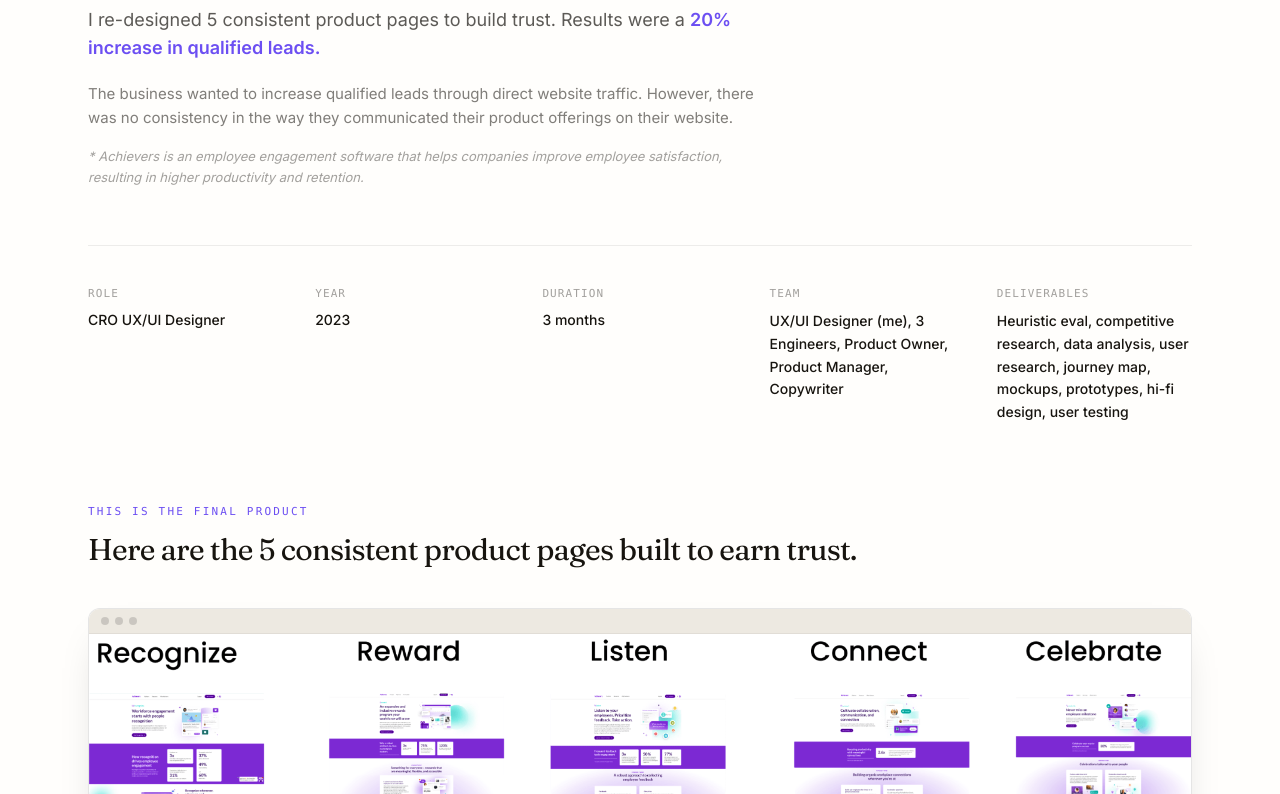
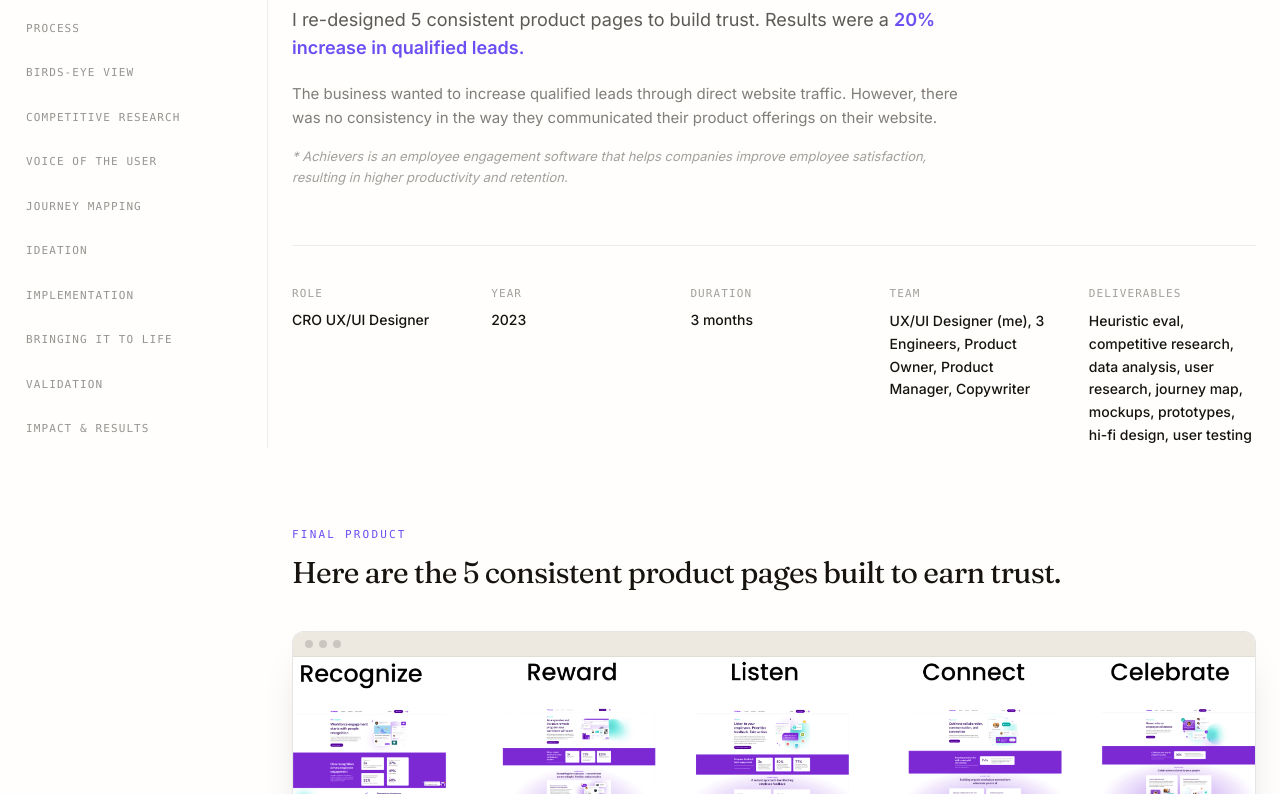
Before and after one commit to SalimehUX/my-portfolio, a plain HTML site: page case-study-1.html in a window 1280 px wide. Shown: the part 354-1148 px from the top of the page. Drawn offline with nearby package versions, Linux system fonts and the light colour scheme.

Commit message:
Add reusable sticky chapter navigation for case study pages
Add js/chapter-nav.js, a dependency-free component that builds a
scrollspy left-rail nav from any [data-chapter] sections found inside
a target container — no hardcoded label list, so it works unchanged
across case studies regardless of chapter count.

Wire it up on case-study-1.html: wrap the narrative sections in
<main id="case-study-main">, tag each with id/data-chapter, and mount
the nav via a single <div data-chapter-nav> placeholder. Renamed a
couple of eyebrow labels (Final Product, Ideation, Implementation) so
the on-page eyebrow and nav label share one source of truth instead of
drifting into a second taxonomy.

Co-Authored-By: Claude Sonnet 5 <noreply@anthropic.com>

```diff
--- a/case-study-1.html
+++ b/case-study-1.html
@@ -80,8 +80,12 @@
     </a>
   </div>
 
+  <div class="lg:grid lg:grid-cols-[268px_1fr]">
+    <div data-chapter-nav data-chapter-nav-target="#case-study-main" class="hidden lg:block"></div>
+    <main id="case-study-main" class="min-w-0">
+
   <!-- ============ CASE STUDY HEADER ============ -->
-  <section class="max-w-6xl mx-auto px-6 pt-10 pb-16 sm:pt-12 sm:pb-20">
+  <section id="intro" data-chapter="Intro" class="max-w-6xl mx-auto px-6 pt-10 pb-16 sm:pt-12 sm:pb-20">
     <p class="text-[11px] sm:text-xs font-mono uppercase tracking-[0.2em] text-ink/45 mb-4">Case Study 01 — Achievers</p>
     <h1 class="font-serif leading-[1.04] tracking-tight text-[2.4rem] sm:text-5xl lg:text-[3.8rem] max-w-3xl">
       Redesigning product page UI to build trust
@@ -125,8 +129,8 @@
   </section>
 
   <!-- ============ FINAL PRODUCT ============ -->
-  <section class="max-w-6xl mx-auto px-6 pb-24 sm:pb-28">
-    <p class="text-[11px] font-mono uppercase tracking-[0.2em] text-violet mb-3">This is the final product</p>
+  <section id="final-product" data-chapter="Final Product" class="max-w-6xl mx-auto px-6 pb-24 sm:pb-28">
+    <p class="text-[11px] font-mono uppercase tracking-[0.2em] text-violet mb-3">Final Product</p>
     <h2 class="font-serif text-2xl sm:text-3xl tracking-tight mb-10">Here are the 5 consistent product pages built to earn trust.</h2>
 
     <div class="browser-frame rounded-xl overflow-hidden border border-black/10 bg-white">
@@ -138,7 +142,7 @@
   </section>
 
   <!-- ============ HEURISTIC EVALUATION ============ -->
-  <section class="border-t border-b border-black/[0.07] dashed-x" style="background-color: #FFFFFF;">
+  <section id="discovery" data-chapter="Discovery" class="border-t border-b border-black/[0.07] dashed-x" style="background-color: #FFFFFF;">
     <div class="max-w-6xl mx-auto px-6 py-20 sm:py-24">
       <div class="grid lg:grid-cols-2 gap-12 lg:gap-16 items-start">
         <div>
@@ -176,8 +180,8 @@
   </section>
 
   <!-- ============ CONSTRAINTS ============ -->
-  <section class="max-w-6xl mx-auto px-6 py-24 sm:py-28">
-    <p class="text-[11px] font-mono uppercase tracking-[0.2em] text-ink/45 mb-3">Reality check</p>
+  <section id="reality-check" data-chapter="Reality Check" class="max-w-6xl mx-auto px-6 py-24 sm:py-28">
+    <p class="text-[11px] font-mono uppercase tracking-[0.2em] text-ink/45 mb-3">Reality Check</p>
     <h2 class="font-serif text-2xl sm:text-3xl tracking-tight mb-4 max-w-2xl">3 constraints I identified with my team</h2>
     <p class="max-w-2xl text-[15px] leading-relaxed text-ink/65 mb-12">
       From the start we knew that changes had to roll out in phases considering technical limitations.
@@ -199,7 +203,7 @@
   </section>
 
   <!-- ============ HYPOTHESIS ============ -->
-  <section class="border-t border-b border-black/[0.07] dashed-x">
+  <section id="direction" data-chapter="Direction" class="border-t border-b border-black/[0.07] dashed-x">
     <div class="max-w-6xl mx-auto px-6 py-24 sm:py-28">
       <p class="text-[11px] font-mono uppercase tracking-[0.2em] text-ink/45 mb-3">Direction</p>
       <h2 class="font-serif text-2xl sm:text-3xl tracking-tight mb-12 max-w-2xl">Hypothesis &amp; success metrics we set</h2>
@@ -228,7 +232,7 @@
   </section>
 
   <!-- ============ ACTIVITIES & OUTPUTS ============ -->
-  <section class="max-w-6xl mx-auto px-6 py-24 sm:py-28">
+  <section id="process" data-chapter="Process" class="max-w-6xl mx-auto px-6 py-24 sm:py-28">
     <p class="text-[11px] font-mono uppercase tracking-[0.2em] text-ink/45 mb-3">Process</p>
     <h2 class="font-serif text-2xl sm:text-3xl tracking-tight mb-12">Activities &amp; outputs</h2>
     <div class="grid sm:grid-cols-3 gap-6">
@@ -263,9 +267,9 @@
   </section>
 
   <!-- ============ PROJECT TIMELINE ============ -->
-  <section class="border-t border-b border-black/[0.07] dashed-x bg-fog/60">
+  <section id="birds-eye-view" data-chapter="Birds-eye View" class="border-t border-b border-black/[0.07] dashed-x bg-fog/60">
     <div class="max-w-6xl mx-auto px-6 py-24 sm:py-28">
-      <p class="text-[11px] font-mono uppercase tracking-[0.2em] text-ink/45 mb-3">Birds-eye view</p>
+      <p class="text-[11px] font-mono uppercase tracking-[0.2em] text-ink/45 mb-3">Birds-eye View</p>
       <h2 class="font-serif text-2xl sm:text-3xl tracking-tight mb-4 max-w-2xl">Project timeline</h2>
       <p class="max-w-2xl text-[15px] leading-relaxed text-ink/65 mb-10">
         I created a source of truth in Figma to communicate my process with multiple stakeholders.
@@ -275,8 +279,8 @@
   </section>
 
   <!-- ============ COMPETITIVE ANALYSIS ============ -->
-  <section class="max-w-6xl mx-auto px-6 py-24 sm:py-28">
-    <p class="text-[11px] font-mono uppercase tracking-[0.2em] text-ink/45 mb-3">Competitive research</p>
+  <section id="competitive-research" data-chapter="Competitive Research" class="max-w-6xl mx-auto px-6 py-24 sm:py-28">
+    <p class="text-[11px] font-mono uppercase tracking-[0.2em] text-ink/45 mb-3">Competitive Research</p>
     <h2 class="font-serif text-2xl sm:text-3xl tracking-tight mb-4 max-w-2xl">6 must-haves from my competitive analysis</h2>
     <p class="max-w-2xl text-[15px] leading-relaxed text-ink/65 mb-10">
       To bring impactful change to our product pages, I researched what our top three competitors —
@@ -305,10 +309,10 @@
   </section>
 
   <!-- ============ USER RESEARCH INSIGHTS ============ -->
-  <section class="border-t border-b border-black/[0.07] dashed-x">
+  <section id="voice-of-the-user" data-chapter="Voice of the User" class="border-t border-b border-black/[0.07] dashed-x">
     <div class="max-w-6xl mx-auto px-6 py-24 sm:py-28 grid lg:grid-cols-[1.3fr_1fr] gap-10">
       <div>
-        <p class="text-[11px] font-mono uppercase tracking-[0.2em] text-ink/45 mb-3">Voice of the user</p>
+        <p class="text-[11px] font-mono uppercase tracking-[0.2em] text-ink/45 mb-3">Voice of the User</p>
         <h2 class="font-serif text-2xl sm:text-3xl tracking-tight mb-8">
           I discovered <span class="text-violet">2 key insights</span> from user research
         </h2>
@@ -351,8 +355,8 @@
   </section>
 
   <!-- ============ PAIN POINTS ============ -->
-  <section class="max-w-6xl mx-auto px-6 py-24 sm:py-28">
-    <p class="text-[11px] font-mono uppercase tracking-[0.2em] text-ink/45 mb-3">Journey mapping</p>
+  <section id="journey-mapping" data-chapter="Journey Mapping" class="max-w-6xl mx-auto px-6 py-24 sm:py-28">
+    <p class="text-[11px] font-mono uppercase tracking-[0.2em] text-ink/45 mb-3">Journey Mapping</p>
     <h2 class="font-serif text-2xl sm:text-3xl tracking-tight mb-4 max-w-2xl">3 pain points I identified across the user journey</h2>
     <p class="max-w-2xl text-[15px] leading-relaxed text-ink/65 mb-10">
       I created a user journey map. Then, through testing and user interviews, I identified gaps
@@ -373,9 +377,9 @@
   </section>
 
   <!-- ============ IDEATION ============ -->
-  <section class="border-t border-b border-black/[0.07] dashed-x bg-fog/60">
+  <section id="ideation" data-chapter="Ideation" class="border-t border-b border-black/[0.07] dashed-x bg-fog/60">
     <div class="max-w-6xl mx-auto px-6 py-24 sm:py-28">
-      <p class="text-[11px] font-mono uppercase tracking-[0.2em] text-ink/45 mb-3">Problem statement → ideation</p>
+      <p class="text-[11px] font-mono uppercase tracking-[0.2em] text-ink/45 mb-3">Ideation</p>
       <h2 class="font-serif text-2xl sm:text-3xl tracking-tight mb-4 max-w-2xl">Reflecting on all my research, it was time to define the problem statement</h2>
       <p class="max-w-2xl text-[15px] leading-relaxed text-ink/65 mb-10">
         I went over solutions I'd come up with using the Crazy 8s method for ideation, evaluated
@@ -389,8 +393,8 @@
   </section>
 
   <!-- ============ IMPLEMENTATION PLAN ============ -->
-  <section class="max-w-6xl mx-auto px-6 py-24 sm:py-28">
-    <p class="text-[11px] font-mono uppercase tracking-[0.2em] text-ink/45 mb-3">And now… implementation</p>
+  <section id="implementation" data-chapter="Implementation" class="max-w-6xl mx-auto px-6 py-24 sm:py-28">
+    <p class="text-[11px] font-mono uppercase tracking-[0.2em] text-ink/45 mb-3">Implementation</p>
     <h2 class="font-serif text-2xl sm:text-3xl tracking-tight mb-4 max-w-2xl">Mapping the required sections for each product</h2>
     <p class="max-w-2xl text-[15px] leading-relaxed text-ink/65 mb-10">
       I sat with my PM and mapped out all the required sections for each product in Miro, then
@@ -413,9 +417,9 @@
   </section>
 
   <!-- ============ FINAL DESIGN SYSTEM & PRODUCT ============ -->
-  <section class="border-t border-b border-black/[0.07] dashed-x bg-fog/60">
+  <section id="bringing-it-to-life" data-chapter="Bringing It to Life" class="border-t border-b border-black/[0.07] dashed-x bg-fog/60">
     <div class="max-w-6xl mx-auto px-6 py-24 sm:py-28">
-      <p class="text-[11px] font-mono uppercase tracking-[0.2em] text-ink/45 mb-3">Bringing it to life</p>
+      <p class="text-[11px] font-mono uppercase tracking-[0.2em] text-ink/45 mb-3">Bringing It to Life</p>
       <h2 class="font-serif text-2xl sm:text-3xl tracking-tight mb-10 max-w-2xl">I used our style guide and design system to prototype</h2>
       <img src="images/case-study-1/style-guide.png" class="rounded-2xl border border-black/10 w-full h-auto mb-14" alt="Achievers style guide and design system" />
 
@@ -435,7 +439,7 @@
   </section>
 
   <!-- ============ USABILITY TESTING ============ -->
-  <section class="max-w-6xl mx-auto px-6 py-24 sm:py-28">
+  <section id="validation" data-chapter="Validation" class="max-w-6xl mx-auto px-6 py-24 sm:py-28">
     <p class="text-[11px] font-mono uppercase tracking-[0.2em] text-ink/45 mb-3">Validation</p>
     <h2 class="font-serif text-2xl sm:text-3xl tracking-tight mb-4 max-w-2xl">Eye-opening discoveries from usability testing after launch</h2>
     <p class="max-w-2xl text-[15px] leading-relaxed text-ink/65 mb-10">
@@ -462,9 +466,9 @@
   </section>
 
   <!-- ============ IMPACT & RESULTS ============ -->
-  <section class="border-t border-b border-black/[0.07] dashed-x">
+  <section id="impact-results" data-chapter="Impact &amp; Results" class="border-t border-b border-black/[0.07] dashed-x">
     <div class="max-w-6xl mx-auto px-6 py-24 sm:py-28 text-center">
-      <p class="text-[11px] font-mono uppercase tracking-[0.2em] text-ink/45 mb-6">Impact &amp; results</p>
+      <p class="text-[11px] font-mono uppercase tracking-[0.2em] text-ink/45 mb-6">Impact &amp; Results</p>
       <p class="font-serif text-4xl sm:text-6xl tracking-tight leading-tight">
         Our sales department reported a<br class="hidden sm:block" />
         <span class="text-violet">20% increase</span> in qualified leads
@@ -474,7 +478,7 @@
   </section>
 
   <!-- ============ FINAL THOUGHTS ============ -->
-  <section class="max-w-6xl mx-auto px-6 py-24 sm:py-28">
+  <section id="reflection" data-chapter="Reflection" class="max-w-6xl mx-auto px-6 py-24 sm:py-28">
     <p class="text-[11px] font-mono uppercase tracking-[0.2em] text-ink/45 mb-3">Reflection</p>
     <h2 class="font-serif text-2xl sm:text-3xl tracking-tight mb-10">Final thoughts</h2>
     <div class="space-y-6 max-w-3xl">
@@ -513,6 +517,9 @@
       </div>
     </div>
   </section>
+
+    </main>
+  </div>
 
   <!-- ============ FOOTER / CTA ============ -->
   <footer id="contact" class="relative bg-ink text-cream overflow-hidden">
@@ -570,6 +577,7 @@
       });
     })();
   </script>
+  <script src="js/chapter-nav.js"></script>
 
 </body>
 </html>
--- /dev/null
+++ b/js/chapter-nav.js
@@ -0,0 +1,100 @@
+/**
+ * ChapterNav — sticky left-rail chapter navigation for case study pages.
+ *
+ * Usage: drop a mount point anywhere on the page —
+ *   <div data-chapter-nav data-chapter-nav-target="#case-study-main"></div>
+ * — and mark each scrollable section inside the target container with
+ *   <section id="unique-anchor" data-chapter="Label">
+ * The nav is built entirely from those [data-chapter] sections at render
+ * time; there is no hardcoded label list and no per-page configuration.
+ */
+(function () {
+  var HEADER_OFFSET = 96; // px clearance below the sticky site header
+
+  function buildNav(root) {
+    var targetSelector = root.getAttribute('data-chapter-nav-target') || 'main';
+    var container = document.querySelector(targetSelector);
+    if (!container) return;
+
+    var sections = Array.prototype.slice.call(container.querySelectorAll('[data-chapter]'));
+    if (sections.length === 0) return;
+
+    var nav = document.createElement('nav');
+    nav.setAttribute('aria-label', 'Case study chapters');
+    nav.className =
+      'sticky border-r border-black/[0.07] overflow-y-auto py-2';
+    nav.style.top = HEADER_OFFSET + 'px';
+    nav.style.maxHeight = 'calc(100vh - ' + (HEADER_OFFSET + 32) + 'px)';
+
+    var entries = sections.map(function (section) {
+      var label = section.getAttribute('data-chapter');
+
+      var btn = document.createElement('button');
+      btn.type = 'button';
+      btn.textContent = label;
+      btn.setAttribute('aria-current', 'false');
+      btn.className =
+        'block w-full text-left pl-6 pr-4 py-3.5 text-[11px] font-mono uppercase tracking-widest ' +
+        'border-l-2 border-transparent text-ink/45 hover:text-ink transition-colors ' +
+        'focus-visible:outline focus-visible:outline-2 focus-visible:outline-violet focus-visible:-outline-offset-2';
+
+      btn.addEventListener('click', function () {
+        var headerEl = document.querySelector('header.sticky');
+        var offset = headerEl ? headerEl.offsetHeight + 24 : HEADER_OFFSET;
+        var top = section.getBoundingClientRect().top + window.pageYOffset - offset;
+        window.scrollTo({ top: top, behavior: 'smooth' });
+      });
+
+      nav.appendChild(btn);
+      return { section: section, btn: btn };
+    });
+
+    root.innerHTML = '';
+    root.appendChild(nav);
+
+    var activeEntry = null;
+    function setActive(entry) {
+      if (entry === activeEntry) return;
+      activeEntry = entry;
+      entries.forEach(function (e) {
+        var isActive = e === entry;
+        e.btn.setAttribute('aria-current', isActive ? 'true' : 'false');
+        e.btn.classList.toggle('text-ink', isActive);
+        e.btn.classList.toggle('font-semibold', isActive);
+        e.btn.classList.toggle('border-violet', isActive);
+        e.btn.classList.toggle('text-ink/45', !isActive);
+        e.btn.classList.toggle('border-transparent', !isActive);
+      });
+    }
+
+    var observer = new IntersectionObserver(
+      function (observerEntries) {
+        observerEntries.forEach(function (observerEntry) {
+          if (observerEntry.isIntersecting) {
+            var match = entries.find(function (e) {
+              return e.section === observerEntry.target;
+            });
+            if (match) setActive(match);
+          }
+        });
+      },
+      { rootMargin: '-45% 0px -45% 0px', threshold: 0 }
+    );
+
+    sections.forEach(function (section) {
+      observer.observe(section);
+    });
+
+    setActive(entries[0]);
+  }
+
+  function init() {
+    document.querySelectorAll('[data-chapter-nav]').forEach(buildNav);
+  }
+
+  if (document.readyState === 'loading') {
+    document.addEventListener('DOMContentLoaded', init);
+  } else {
+    init();
+  }
+})();
```
